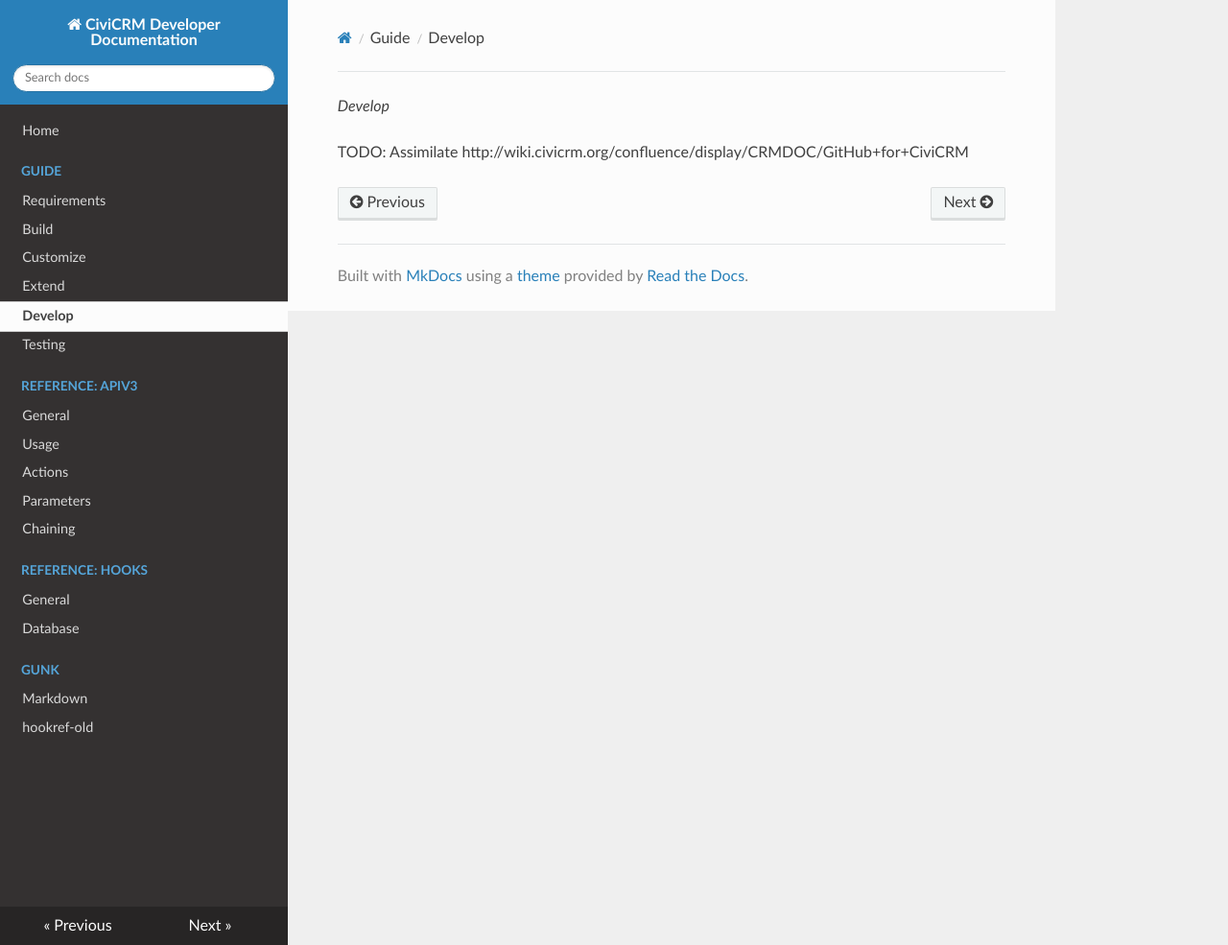
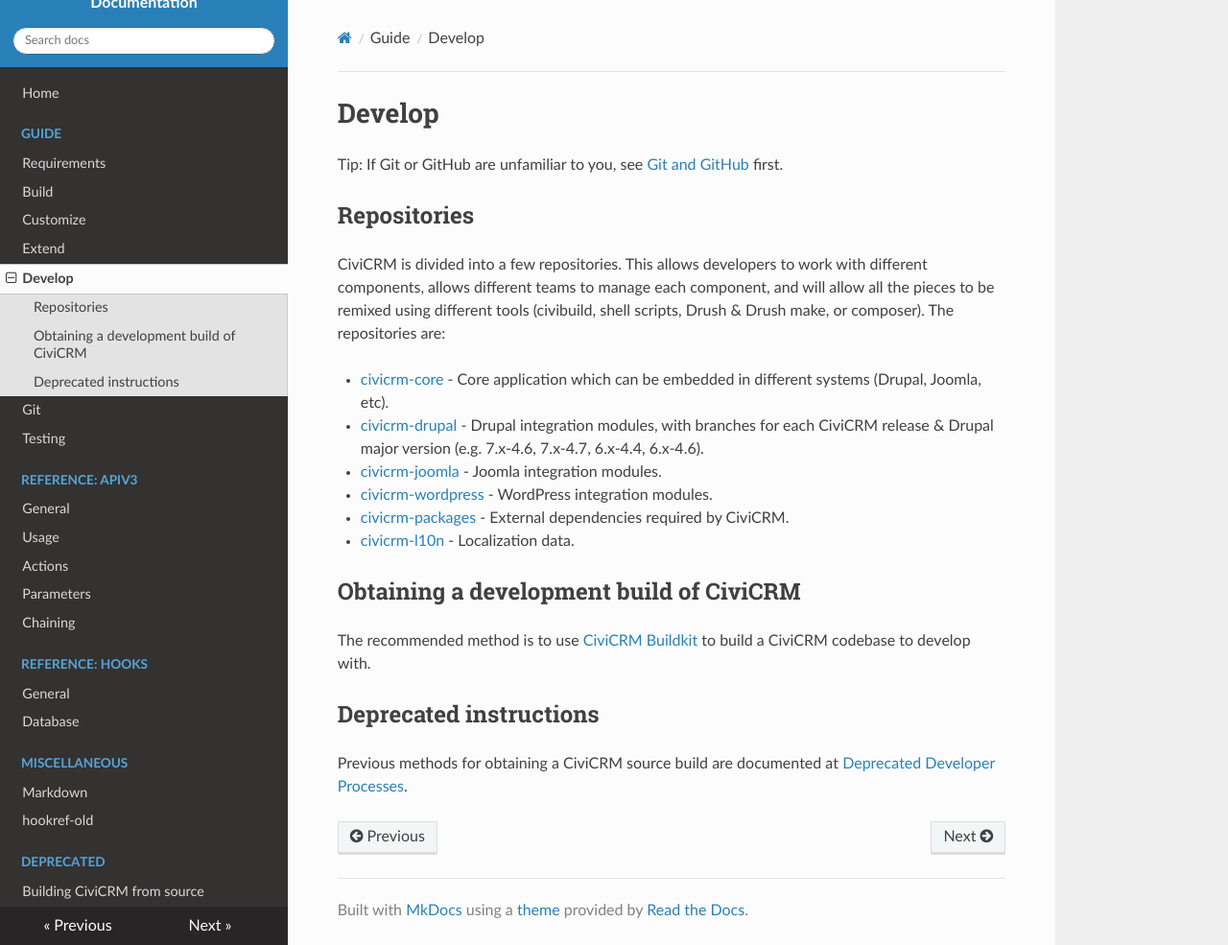
Before and after one commit to civicrm/civicrm-dev-docs, an MkDocs documentation site: the page built from docs/develop.md, in a window 1280 px wide and 985 px high. Shown: the whole window at 96% size. Built offline with MkDocs 1.6.1, drawn with Linux system fonts in a browser that asks for light colours; nearby versions of some CDN libraries; old or Windows-style settings are respelled for this version of MkDocs.

Commit message:
Importing "GitHub for CiviCRM" from Wiki. WIP.

```diff
--- a/docs/develop.md
+++ b/docs/develop.md
@@ -1,3 +1,22 @@
-*Develop*
+# Develop
 
-TODO: Assimilate http://wiki.civicrm.org/confluence/display/CRMDOC/GitHub+for+CiviCRM
+Tip: If Git or GitHub are unfamiliar to you, see [Git and GitHub](git.md) first.
+
+## Repositories
+
+CiviCRM is divided into a few repositories. This allows developers to work with different components, allows different teams to manage each component, and will allow all the pieces to be remixed using different tools (civibuild, shell scripts, Drush & Drush make, or composer). The repositories are:
+
+* [civicrm-core](https://github.com/civicrm/civicrm-core/) - Core application which can be embedded in different systems (Drupal, Joomla, etc).
+* [civicrm-drupal](https://github.com/civicrm/civicrm-drupal/) - Drupal integration modules, with branches for each CiviCRM release & Drupal major version (e.g. 7.x-4.6, 7.x-4.7, 6.x-4.4, 6.x-4.6).
+* [civicrm-joomla](https://github.com/civicrm/civicrm-joomla/) - Joomla integration modules.
+* [civicrm-wordpress](https://github.com/civicrm/civicrm-wordpress/) - WordPress integration modules.
+* [civicrm-packages](https://github.com/civicrm/civicrm-packages/) - External dependencies required by CiviCRM.
+* [civicrm-l10n](https://github.com/civicrm/civicrm-l10n/) - Localization data.
+
+## Obtaining a development build of CiviCRM
+
+The recommended method is to use [CiviCRM Buildkit](https://github.com/civicrm/civicrm-buildkit/) to build a CiviCRM codebase to develop with.
+
+## Deprecated instructions
+
+Previous methods for obtaining a CiviCRM source build are documented at [Deprecated Developer Processes](develop-deprecated.md).
--- a/mkdocs.yml
+++ b/mkdocs.yml
@@ -8,6 +8,7 @@
    - Customize: customize.md
    - Extend: extend.md
    - Develop: develop.md
+   - Git: git.md
    - Testing: testing.md
  - 'Reference: APIv3':
    - General: api/general.md
@@ -18,6 +19,8 @@
  - 'Reference: Hooks':
    - General: hook.md
    - Database: hooks-db.md
- - Gunk:
+ - Miscellaneous:
    - Markdown: markdownrules.md
    - hookref-old: hookref-old.md
+ - Deprecated:
+   - 'Building CiviCRM from source': develop-deprecated.md
```
Also changed, not shown: docs/develop-deprecated.md (added, +31 -0 lines), docs/git.md (added, +13 -0 lines).
